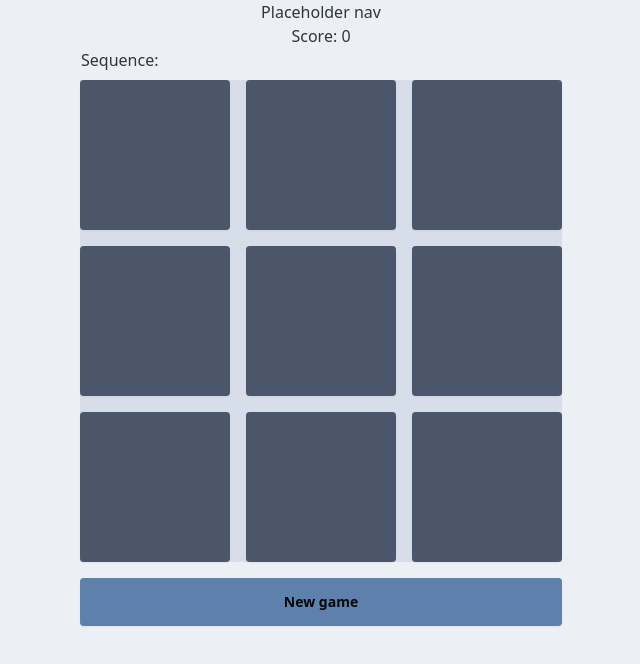
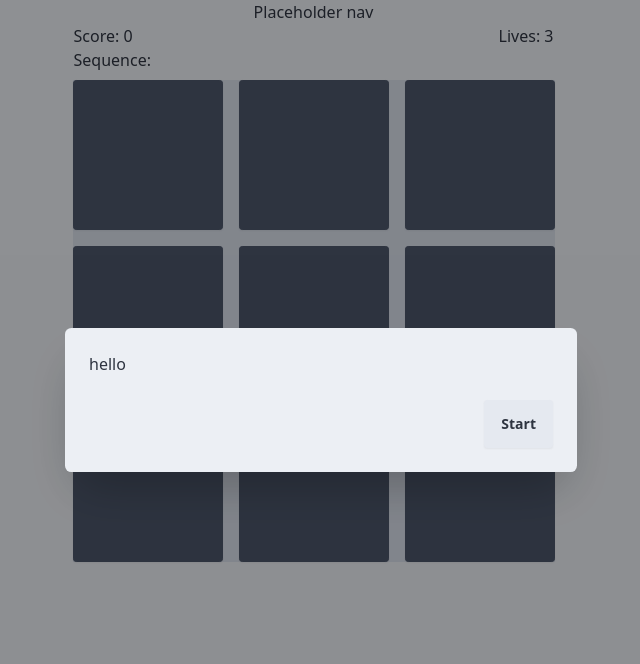
Before and after one commit to dinesh-58/shiDDR, a React (Vite) app: page / in a window 1280 px wide. Shown: the top 664 px of the page, without its empty margins (319-959 px from the left). Built offline with nearby package versions, Linux system fonts and the light colour scheme.

Commit message:
implement game condition (idle, running, over)

```diff
--- a/src/App.jsx
+++ b/src/App.jsx
@@ -1,5 +1,6 @@
 import { useState, useRef, useEffect } from 'react'
 import Board from './components/Board.jsx'
+import Modal from './components/Modal.jsx'
 import './App.css'
 
 export default function App() {
@@ -26,6 +27,8 @@ export default function App() {
     const [botSequenceState, setBotSequenceState] = useState([])
     const [score, setScore] = useState(0)
     const [lives, setLives] = useState(3)
+    const [GAME_IDLE, GAME_RUNNING, GAME_OVER] = [0,1,2]
+    const [gameState, setGameState] = useState(GAME_IDLE)
 
     /* ref is used to store latest Board state.
         * this is because setInterval will use initial value of botBoard and pass that to functions called by it
@@ -36,6 +39,19 @@ export default function App() {
         console.log("playerBoard change detected: ", playerBoard)
         playerBoardRef.current = [...playerBoard]
     }, [playerBoard]);
+
+    useEffect(() => {
+        if (lives <= 0) {
+            setGameState(GAME_OVER);
+            stopSequenceLoop();
+        }
+        // TODO: use game over state or create reusable function to stop game
+    }, [lives])
+
+    useEffect(() => {
+        console.log("botSequenceRef.current changed")
+        botSequenceRef.current = [...botSequenceState]
+    }, [botSequenceState])
 
     function togglePad(id) {
         setPlayerBoard(prevBoard => {
@@ -62,6 +78,7 @@ export default function App() {
         else {
             // decrease remaining lives
             console.log("wrong")
+            setLives(prevLives => prevLives - 1);
         }
         botSequenceRef.current.shift()
     }
@@ -81,7 +98,10 @@ export default function App() {
             botSequenceRef.current.push(selectedId);
             setBotSequenceState([...botSequenceRef.current]) // this is just to cause rerender and show new numbers in DOM
             console.log("botSequenceRef: ", [...botSequenceRef.current])  // TODO: remove this log later.
-        } else stopSequenceLoop()
+        } else {
+            setGameState(GAME_OVER)
+            stopSequenceLoop()
+        }
     }
 
     function stopSequenceLoop() {
@@ -90,10 +110,15 @@ export default function App() {
     }
 
     function botSequenceLoop() {
-        if(sequenceIntervalId.current !== null) { // previous loop is running so stop it and reset everything
-            stopSequenceLoop()
+        // manually clear everything? (Board, botSequenceRef & sequenceIntervalId)
+        // * couldn't find way to reset other than reloading tab
+        setGameState(GAME_RUNNING)
+        if(gameState === GAME_OVER) {
+            setLives(3)
+            setScore(0)
+            setPlayerBoard(initDefaultBoard())
+            setBotSequenceState([])
         }
-        // TODO: manually clear everything? (botBoard, botSequenceRef & sequenceIntervalIdintervalId)
 
         // generates new sequence every second.
         // setInterval returns id which is used to stop loop (using clearInteral) in generateBotSequence
@@ -113,16 +138,19 @@ export default function App() {
     return (
         <div id="App" className="flex max-h-screen flex-col max-w-[80%] sm:max-w-[480px] mx-auto items-center">
             <nav>Placeholder nav</nav>
-            <h3>Score: {score}</h3>
+            <div className="flex justify-between w-full">
+                <h3>Score: {score}</h3>
+                <h3>Lives: {lives}</h3>
+            </div>
             <ul className="flex self-start h-8 w-1/3 gap-4 [&>*]:block">
                 <span>Sequence: </span>
                 {botSequenceElements}
             </ul>
             <main className="flex flex-col gap-4 justify-evenly">
                 <Board boardType="player" board={playerBoard} padClick={handlePlayerClick}/>
-                <button className="btn btn-primary"
-                onClick={botSequenceLoop}>New game</button>
             </main>
+            {gameState == GAME_IDLE && <Modal id="modal-game-idle" description="hello" btnText="Start" btnHandler={botSequenceLoop} />}
+            {gameState == GAME_OVER && <Modal id="modal-game-over" description="Game Over" btnText="Replay" btnHandler={botSequenceLoop} />}
         </div>
     )
     /* TODO:
--- /dev/null
+++ b/src/components/Modal.jsx
@@ -0,0 +1,12 @@
+export default function Modal(props) {
+    return (
+        <dialog id={props.id} className="modal modal-open">
+            <div className="modal-box">
+                <div>{props.description}</div>
+                <form action="" method="modal" className="modal-action">
+                    <button className="btn" onClick={props.btnHandler}>{props.btnText}</button>
+                </form>
+            </div>
+        </dialog>
+    )
+}
```
